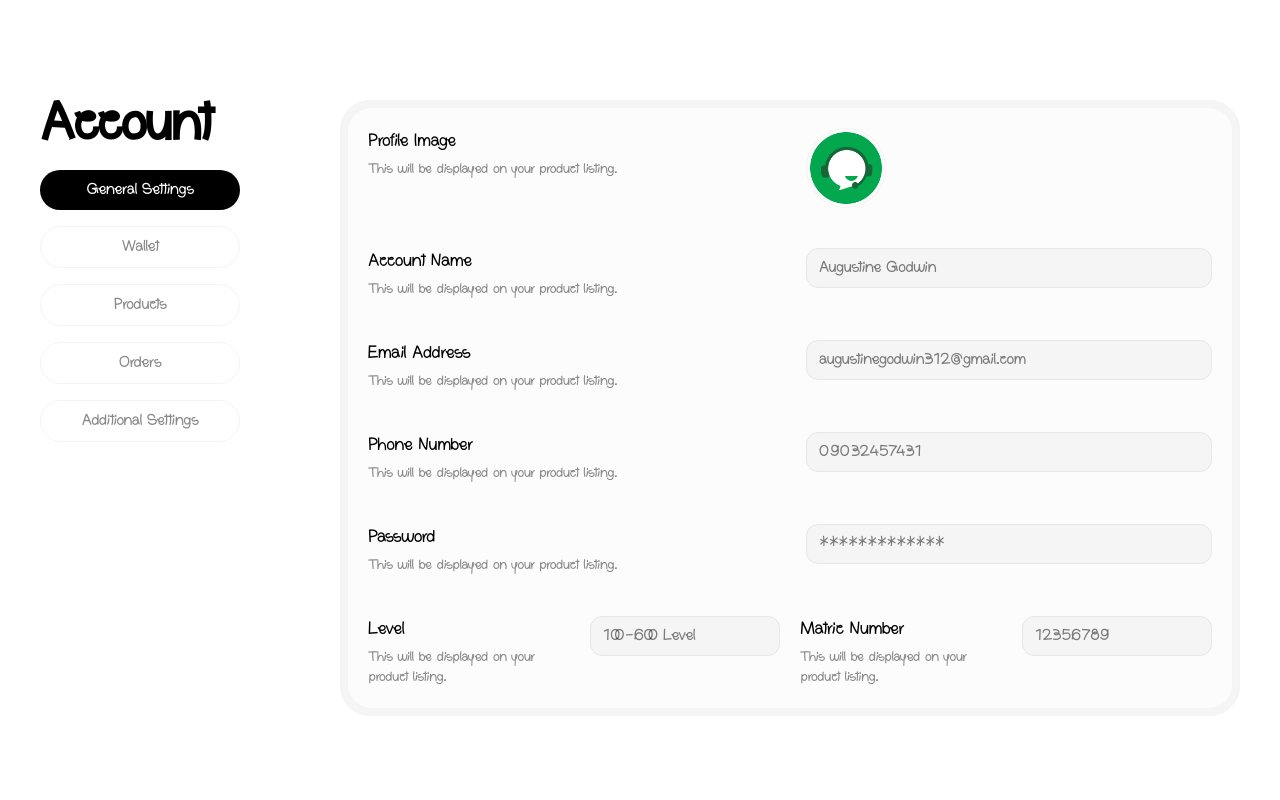
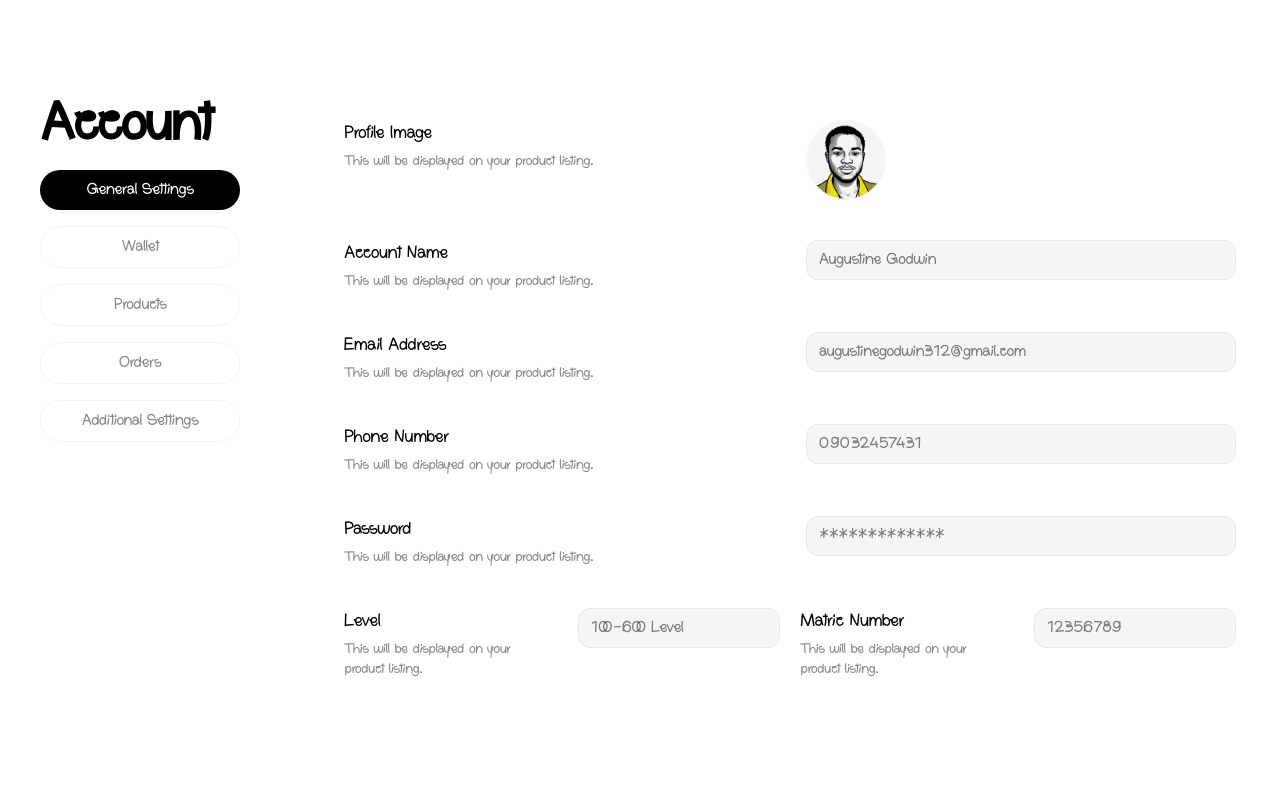
Before and after one commit to augustinegodwin/beegee, a Next.js app: page /account in a window 1280 px wide. Shown: the top 800 px of the page. Built offline with nearby package versions, Linux system fonts and the light colour scheme.

Commit message:
same as the last one

```diff
--- a/app/(app)/account/page.tsx
+++ b/app/(app)/account/page.tsx
@@ -1,5 +1,5 @@
 import MaxWidthContainer from "@/app/components/utils/maxWidthContainer";
-import bot from "@/app/assets/images/bot.png";
+import bot from "@/app/assets/images/user.jpg";
 import Image from "next/image";
 import Input from "@/app/components/utils/input";
 import FilterCard from "@/app/components/utils/filterCard";
@@ -19,15 +19,16 @@ export default function Page() {
                 </div>
                 <div className="flex flex-row lg:flex-col gap-4 w-full overflow-hidden">
                   <FilterCard active={true} title="General Settings" />
-                <FilterCard active={false} title="Wallet" />
-                <FilterCard active={false} title="Products" />
-                <FilterCard active={false} title="Orders" />
-                <FilterCard active={false} title="Additional Settings" />
+                  <FilterCard active={false} title="Wallet" />
+                  <FilterCard active={false} title="Products" />
+                  <FilterCard active={false} title="Orders" />
+                  <FilterCard active={false} title="Additional Settings" />
                 </div>
               </div>
-              <div className="flex-1 bg-(--card) rounded-[30px] h-auto border border-gray-100 p-1.5">
-                <div className="w-full p-5 bg-[#fcfcfc] border border-gray-100 rounded-3xl flex flex-col gap-10">
-                  <section className="w-full grid gap-x-8 gap-y-6 sm:grid-cols-2">
+              <div className="flex-1 ">
+                <div className="w-full py-5 px-1 flex flex-col gap-10">
+                  <>
+                    <section className="w-full grid gap-x-8 gap-y-6 sm:grid-cols-2">
                     <div className="space-y-1">
                       <h2 className="text-lg tracking-body text-(--primary) font-medium title-font">
                         Profile Image
@@ -36,7 +37,7 @@ export default function Page() {
                         This will be displayed on your product listing.
                       </p>
                     </div>
-                    <div className="size-20 rounded-full border border-gray-100">
+                    <div className="size-20 rounded-full overflow-hidden border border-gray-100">
                       <Image className="size-full" alt="logo" src={bot} />
                     </div>
                   </section>
@@ -123,8 +124,22 @@ export default function Page() {
                       </div>
                     </section>
                   </div>
+                  </>
                 </div>
               </div>
+              {/* <div className="flex-1 flex flex-col gap-5">
+                <div className="flex-1 flex flex-row gap-5">
+                  <div className="flex-1 h-fit bg-(--card) rounded-[30px]  border border-gray-100 p-1.5">
+                    <div className="w-full h-50 p-5 bg-[#fcfcfc] border border-gray-100 rounded-3xl flex flex-col gap-10"></div>
+                  </div>
+                  <div className="flex-1 h-fit bg-(--card) rounded-[30px]  border border-gray-100 p-1.5">
+                    <div className="w-full h-50 p-5 bg-[#fcfcfc] border border-gray-100 rounded-3xl flex flex-col gap-10"></div>
+                  </div>
+                  <div className="flex-1 h-fit bg-(--card) rounded-[30px]  border border-gray-100 p-1.5">
+                    <div className="w-full h-50 p-5 bg-[#fcfcfc] border border-gray-100 rounded-3xl flex flex-col gap-10"></div>
+                  </div>
+                </div>
+              </div> */}
             </div>
           </div>
         </div>
```
Also changed, not shown: app/assets/images/user.jpg (added).
